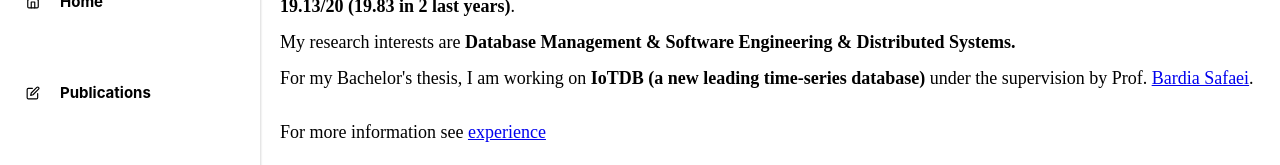
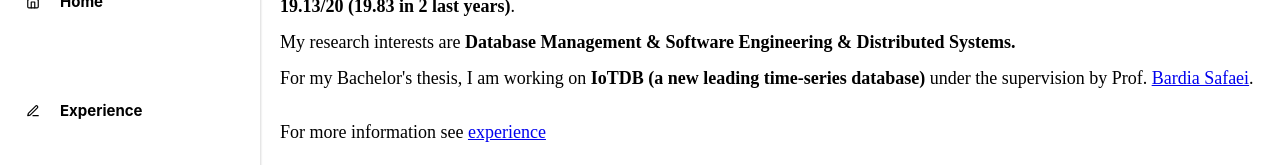
Before and after one commit to hoseinaghaei/hoseinaghaei.github.io, a React (Create React App) app: page / in a window 1280 px wide. Shown: the part 191-356 px from the top of the page. Built offline with nearby package versions, Linux system fonts and the light colour scheme; a web font is replaced by a local one.

Commit message:
remove .

```diff
--- a/src/components/Header.js
+++ b/src/components/Header.js
@@ -61,11 +61,11 @@ class Header extends Component {
                   Home
                 </Link>
               </MenuItem>
-              <MenuItem className="hover" icon={<FiEdit/>}>
-                <Link to="/pub" className="link">
-                  Publications
-                </Link>
-              </MenuItem>
+              {/*<MenuItem className="hover" icon={<FiEdit/>}>*/}
+              {/*  <Link to="/pub" className="link">*/}
+              {/*    Publications*/}
+              {/*  </Link>*/}
+              {/*</MenuItem>*/}
               <MenuItem className="hover" icon={<FiEdit3/>}>
                 <Link to="/exp" className="link">
                   Experience
```
